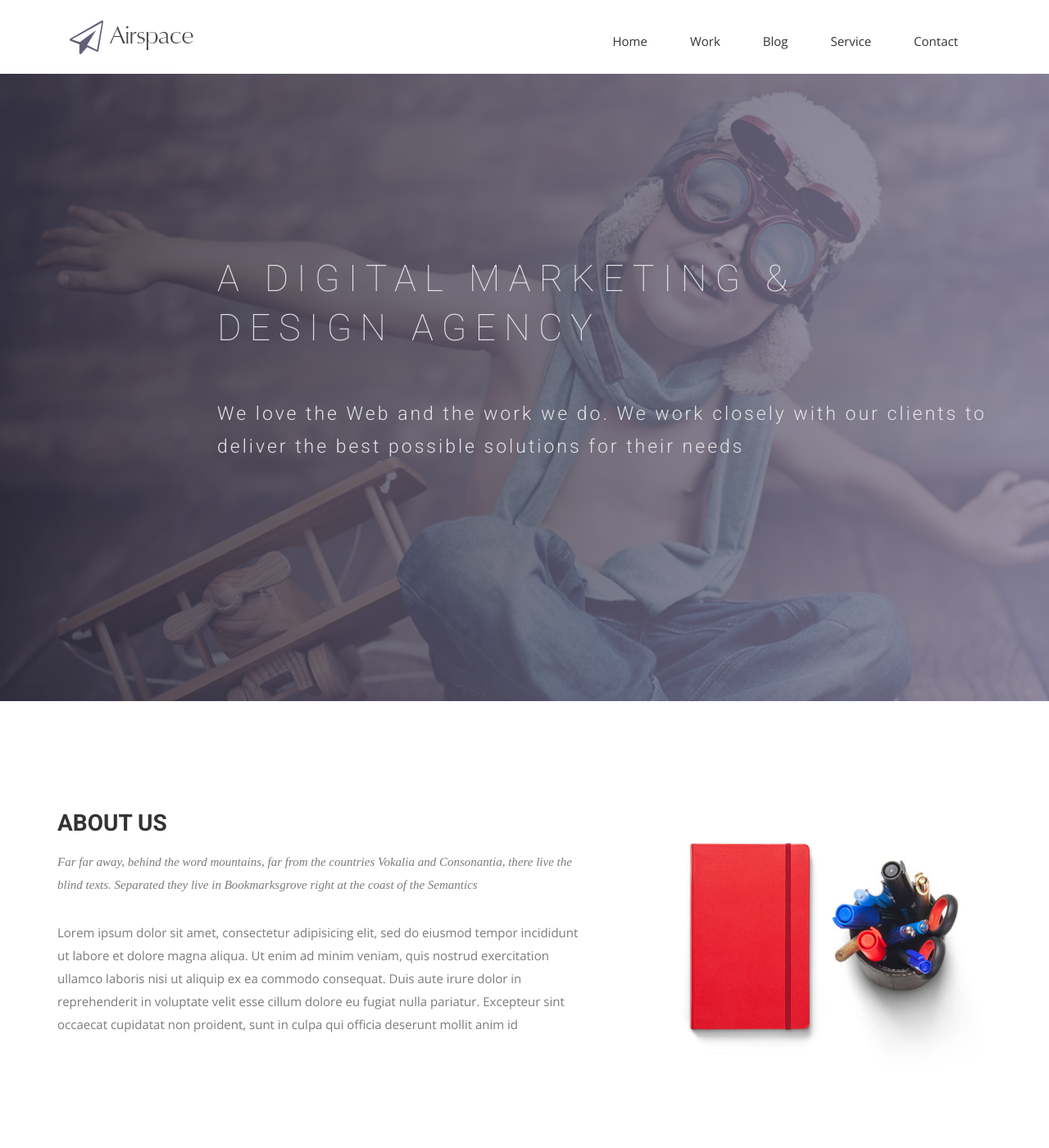
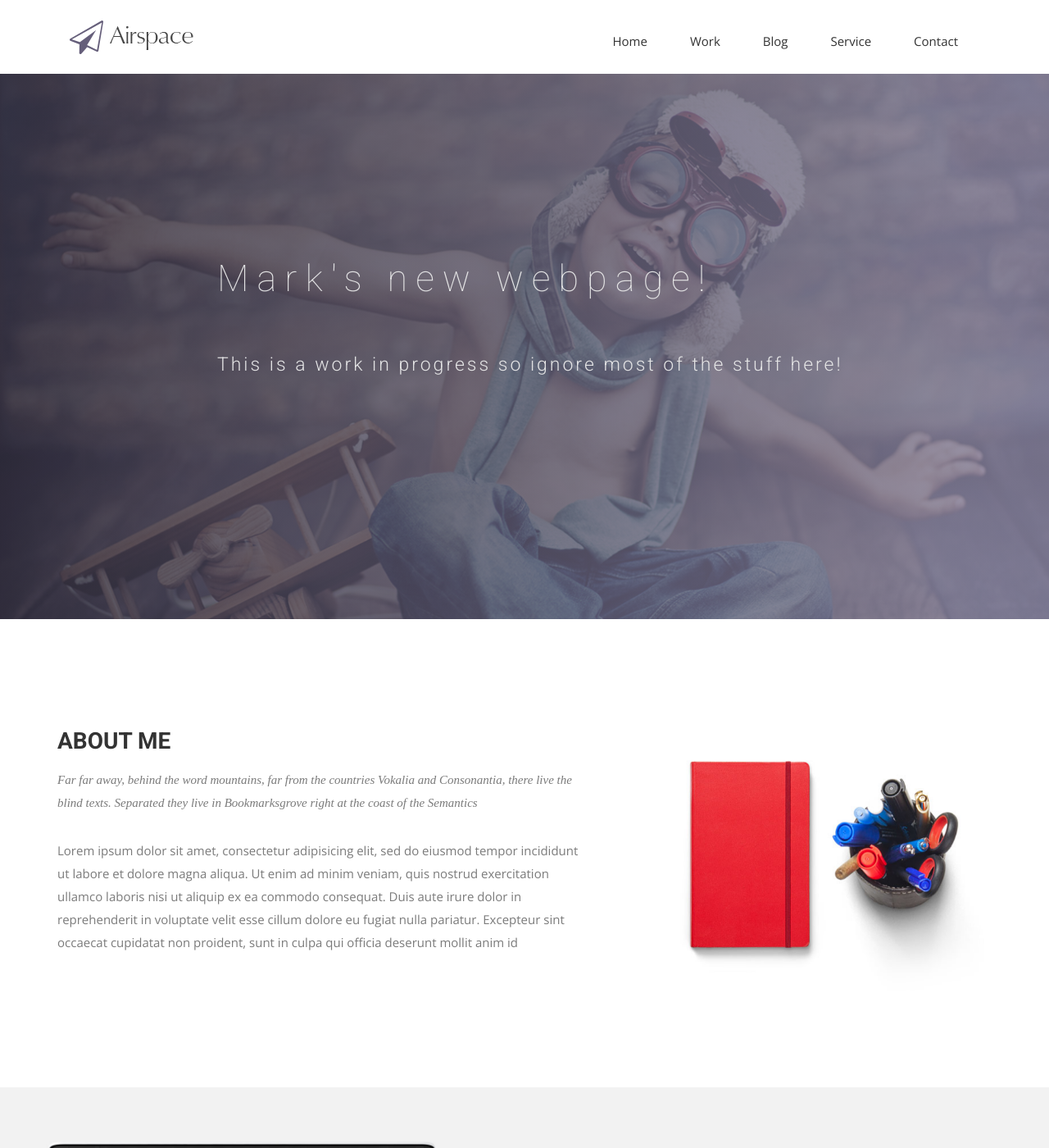
Before and after one commit to marklunch/marklunch.github.io, a Jekyll site: the page built from index.html, in a window 1280 px wide and 1400 px high. Shown: the whole window at 82% size. Built offline with Jekyll 4.4.1, drawn with Linux system fonts in a browser that asks for light colours; nearby versions of some CDN libraries; some web fonts are replaced.

Commit message:
Update index.html

```diff
--- a/index.html
+++ b/index.html
@@ -10,8 +10,8 @@
     <div class="row">
       <div class="col-md-10 col-md-offset-2">
         <div class="block">
-          <h1 class="animated fadeInUp">A DIGITAL MARKETING &#38; <br> DESIGN AGENCY</h1>
-          <p class="animated fadeInUp">We love the Web and the work we do. We work closely with our clients to deliver the best possible solutions for their needs</p>
+          <h1 class="animated fadeInUp">Mark's new webpage!</h1>
+          <p class="animated fadeInUp">This is a work in progress so ignore most of the stuff here!</p>
         </div>
       </div>
     </div>
@@ -24,7 +24,7 @@
       <div class="col-md-7 col-sm-12">
         <div class="block">
           <div class="section-title">
-            <h2>About Us</h2>
+            <h2>About Me</h2>
             <p>Far far away, behind the word mountains, far from the countries Vokalia and Consonantia, there live the blind texts. Separated they live in Bookmarksgrove right at the coast of the Semantics</p>
           </div>
           <p>Lorem ipsum dolor sit amet, consectetur adipisicing elit, sed do eiusmod tempor incididunt ut labore et dolore magna aliqua. Ut enim ad minim veniam, quis nostrud exercitation ullamco laboris nisi ut aliquip ex ea commodo consequat. Duis aute irure dolor in reprehenderit in voluptate velit esse cillum dolore eu fugiat nulla pariatur. Excepteur sint occaecat cupidatat non proident, sunt in culpa qui officia deserunt mollit anim id </p>
```
